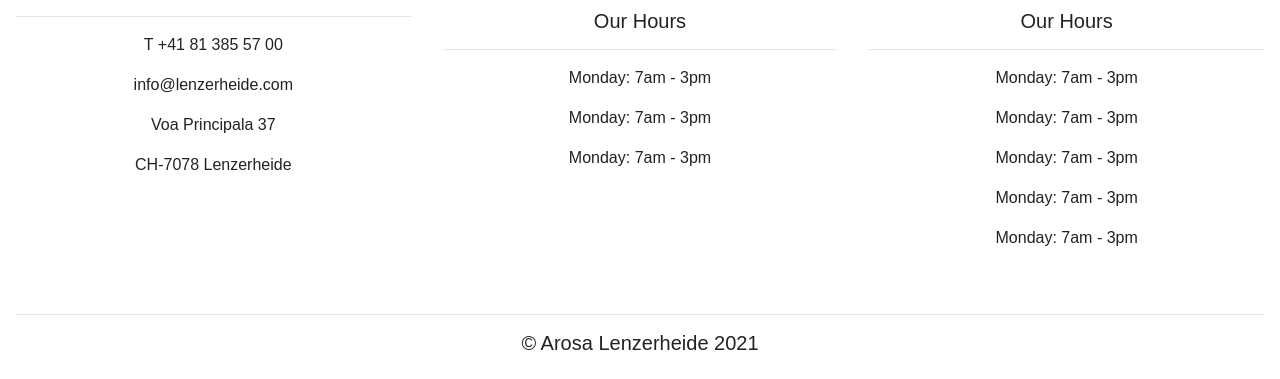
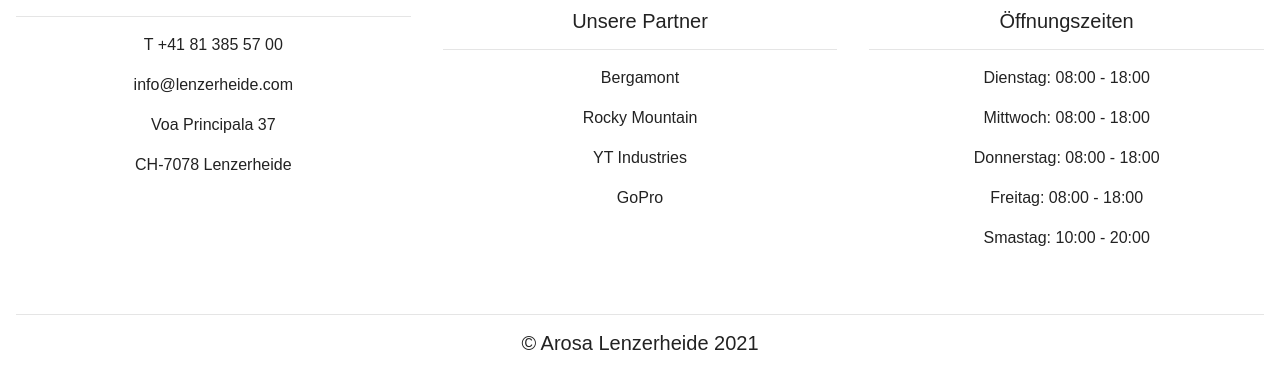
Before and after one commit to Jan-und-Dennis-GmBH/ME20b_LB02_Repo_Jan_Lacy, a plain HTML site: page index.html in a window 1280 px wide. Shown: the part 1385-1764 px from the top of the page. Drawn offline with nearby package versions, Linux system fonts and the light colour scheme.

Commit message:
bootstrap

```diff
--- a/index.html
+++ b/index.html
@@ -192,21 +192,22 @@
             </div>
             <div class="col-md-4">
                 <hr class="light">
-                <h5>Our Hours</h5>
+                <h5>Unsere Partner</h5>
                 <hr class="light">
-                <p>Monday: 7am - 3pm</p>
-                <p>Monday: 7am - 3pm</p>
-                <p>Monday: 7am - 3pm</p>
+                <p>Bergamont</p>
+                <p>Rocky Mountain</p>
+                <p>YT Industries</p>
+                <p>GoPro</p>
             </div>
             <div class="col-md-4">
                 <hr class="light">
-                <h5>Our Hours</h5>
+                <h5>Öffnungszeiten</h5>
                 <hr class="light">
-                <p>Monday: 7am - 3pm</p>
-                <p>Monday: 7am - 3pm</p>
-                <p>Monday: 7am - 3pm</p>
-                <p>Monday: 7am - 3pm</p>
-                <p>Monday: 7am - 3pm</p>
+                <p>Dienstag: 08:00 - 18:00</p>
+                <p>Mittwoch: 08:00 - 18:00</p>
+                <p>Donnerstag: 08:00 - 18:00</p>
+                <p>Freitag: 08:00 - 18:00</p>
+                <p>Smastag: 10:00 - 20:00</p>
             </div>
             <div class="col-12">
                 <hr class="light">
```
